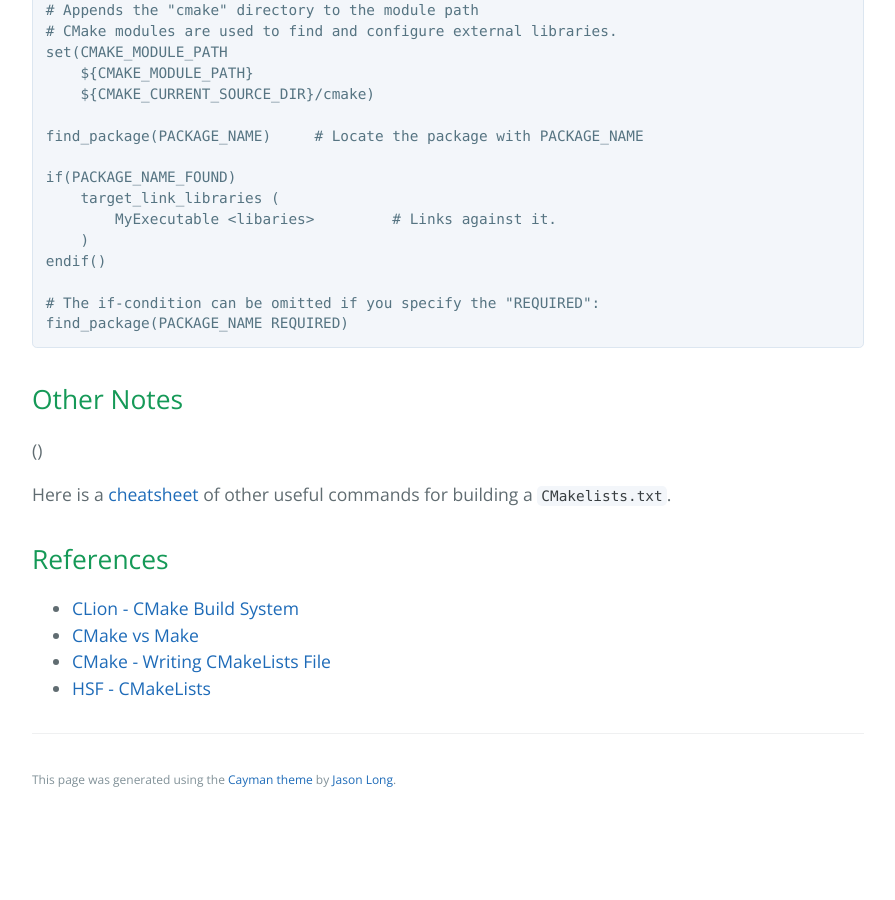
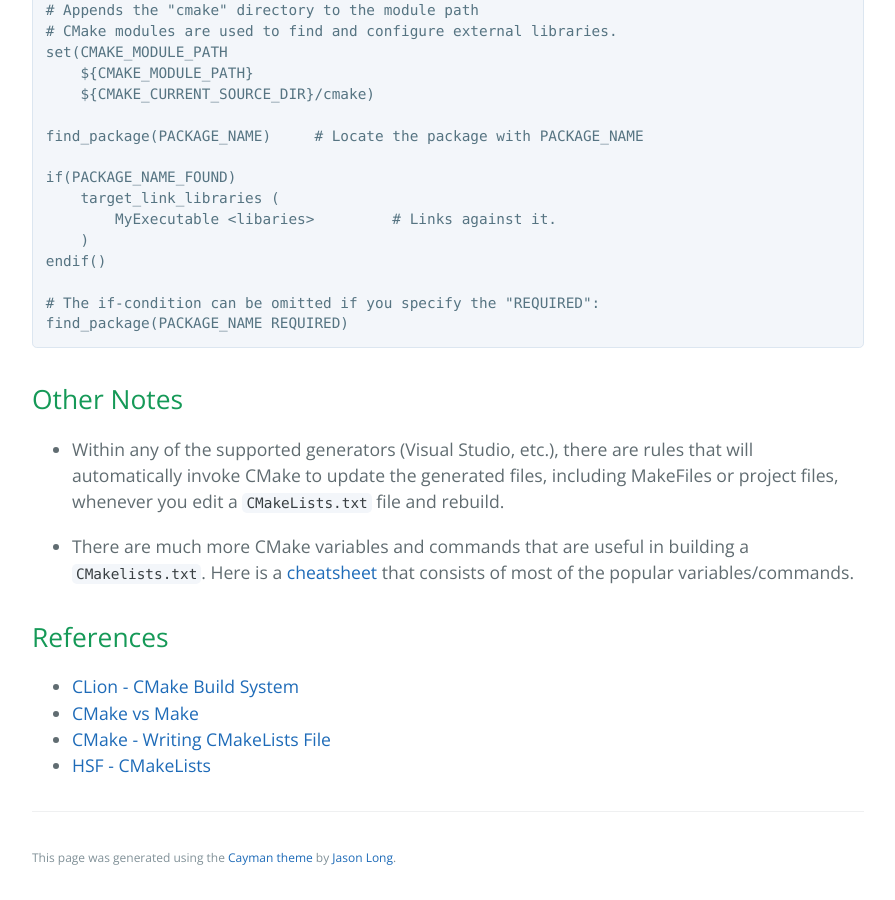
Before and after one commit to learning-software-engineering/learning-software-engineering.github.io, a Jekyll site: the page built from Topics/Development_Process/Build_Requirements/CMakeLists_txt.md, in a window 1280 px wide and 900 px high, scrolled down 4666 px. Shown: the whole window, without its empty margins (192-1087 px from the left). Built offline with Jekyll 4.4.1, drawn with Linux system fonts in a browser that asks for light colours; our own code applies the rules of GitHub Pages for plain Markdown files; before the commit the page ends 5488 px from its top, so only the background shows below that.

Commit message:
Update CMakeLists_txt.md

```diff
--- a/Topics/Development_Process/Build_Requirements/CMakeLists_txt.md
+++ b/Topics/Development_Process/Build_Requirements/CMakeLists_txt.md
@@ -180,9 +180,9 @@ find_package(PACKAGE_NAME REQUIRED)
 
 ## Other Notes
 
-()
+ * Within any of the supported generators (Visual Studio, etc.), there are rules that will automatically invoke CMake to update the generated files, including MakeFiles or project files, whenever you edit a `CMakeLists.txt` file and rebuild.
 
-Here is a [cheatsheet](#https://cppcheatsheet.com/notes/cmake_basic.html) of other useful commands for building a `CMakelists.txt`.
+* There are much more CMake variables and commands that are useful in building a `CMakelists.txt`. Here is a [cheatsheet](#https://cppcheatsheet.com/notes/cmake_basic.html) that consists of most of the popular variables/commands.
 
 ## References
 
```
